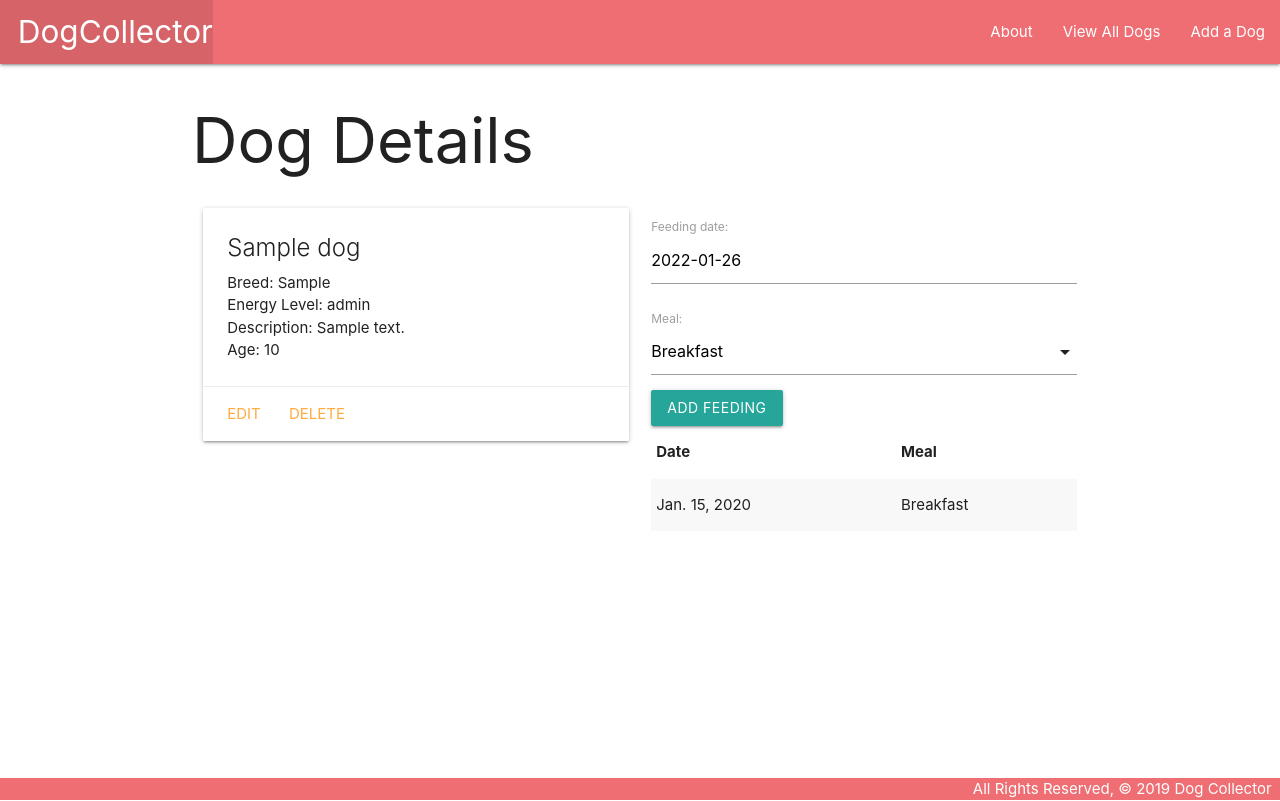
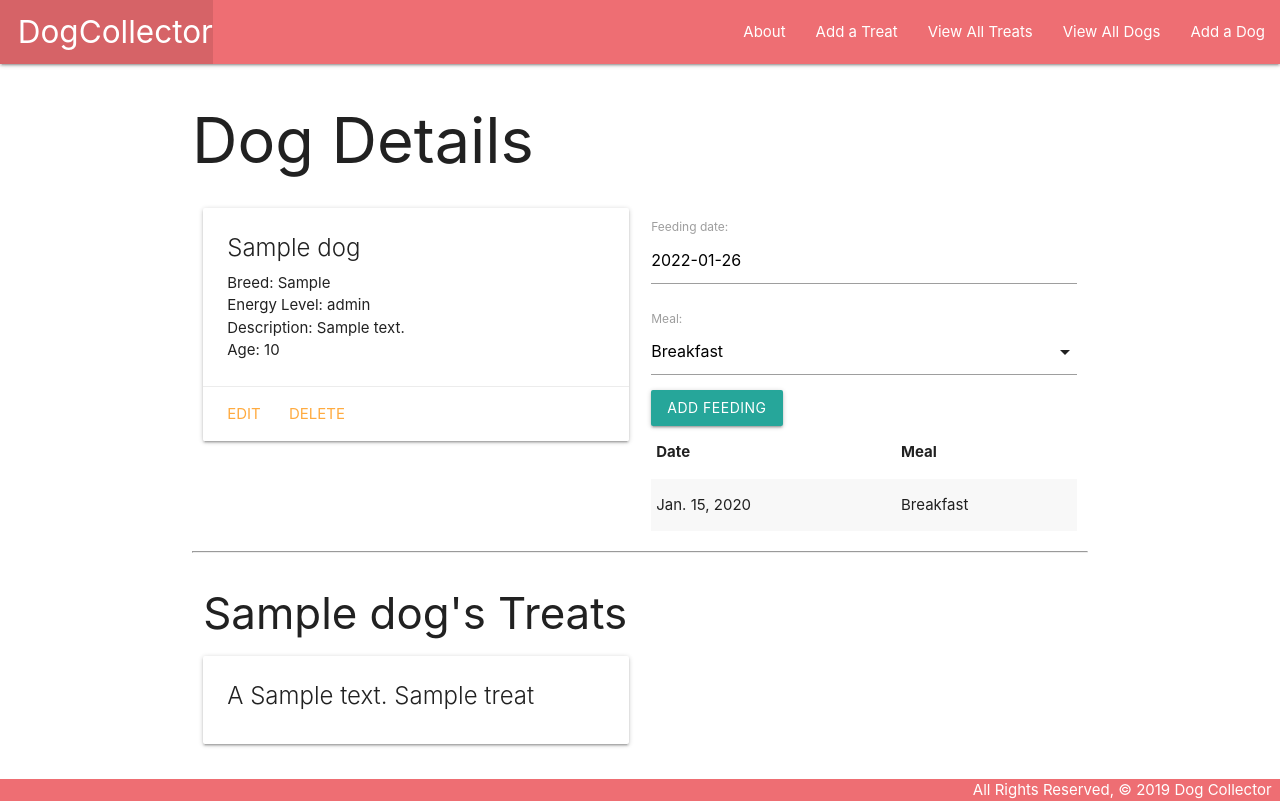
Before and after one commit to sophiedamelio/dogcollector, a Django app: page /dogs/1/ in a window 1280 px wide. Run offline with Django 3.2, Linux system fonts and the light colour scheme; tables that the repository leaves empty hold one stand-in row (values such as "Sample post").

Commit message:
Add M:M relationship of Treat to Dog, begin logic and functionality.

```diff
--- a/main_app/models.py
+++ b/main_app/models.py
@@ -1,5 +1,7 @@
 from django.db import models
 from django.urls import reverse
+from datetime import date
+
 
 # Create your models here.
 
@@ -11,12 +13,24 @@ MEALS = (
 )
 
 
+class Treat(models.Model):
+    name = models.CharField(max_length=50)
+    description = models.CharField(max_length=200)
+
+    def __str__(self):
+        return self.name
+
+    def get_absolute_url(self):
+        return reverse('treat_detail', kwargs={'pk': self.id})
+
+
 class Dog(models.Model):
     name = models.CharField(max_length=100)
     breed = models.CharField(max_length=100)
     energyLevel = models.CharField(max_length=100)
     description = models.TextField(max_length=250)
     age = models.IntegerField()
+    treats = models.ManyToManyField(Treat)
 
     def __str__(self):
         return self.name
--- a/main_app/templates/base.html
+++ b/main_app/templates/base.html
@@ -20,8 +20,11 @@
         </ul>
         <ul class="right">
           <li><a href="{% url 'about' %}">About</a></li>
+          <li><a href="{% url 'treat_create' %}">Add a Treat</a></li>
+          <li><a href="{% url 'treat_index' %}">View All Treats</a></li>
           <li><a href="{% url 'index' %}">View All Dogs</a></li>
           <li><a href="{% url 'dogs_create'%}">Add a Dog</a></li>
+
 
         </ul>
       </div>
--- a/main_app/templates/dogs/detail.html
+++ b/main_app/templates/dogs/detail.html
@@ -46,6 +46,33 @@
     </table>
   </div>
 </div>
+
+<hr>
+<div class="row">
+  <div class="col s6">
+    <h3>{{ dog.name }}'s Treats</h3>
+    {% if dog.treats.count %}
+      {% for treat in dog.treats.all %}
+        <div class="card">
+          <div class="card-content">
+            <span class="card-title">
+              A {{ treat.description }} {{ treat.name }}
+            </span>
+          </div>
+        </div>
+      {% endfor %}
+    {% else %}
+      <h5>No Treats :(</h5>
+    {% endif %}
+  </div>
+  <!-- Available toys will come after this line -->
+</div>
+
+
+
+
+
+
 <script>
 
     const dateEl = document.getElementById('id_date');
--- a/main_app/urls.py
+++ b/main_app/urls.py
@@ -10,5 +10,15 @@ urlpatterns = [
          views.add_feeding, name='add_feeding'),
     path('dogs/create/', views.DogCreate.as_view(), name='dogs_create'),
     path('dogs/<int:pk>/update/', views.DogUpdate.as_view(), name='dogs_update'),
-    path('dogs/<int:pk>/delete/', views.DogDelete.as_view(), name='dogs_delete')
+    path('dogs/<int:pk>/delete/', views.DogDelete.as_view(), name='dogs_delete'),
+
+    path('treats/', views.TreatList.as_view(), name='treats_index'),
+    path('treats/<int:pk>/', views.TreatDetail.as_view(), name='treats_detail'),
+    path('treats/create/', views.TreatCreate.as_view(), name='treats_create'),
+    path('treats/<int:pk>/update/',
+         views.TreatUpdate.as_view(), name='treats_update'),
+    path('treats/<int:pk>/delete/',
+         views.TreatDelete.as_view(), name='treats_delete')
+
+
 ]
--- a/main_app/views.py
+++ b/main_app/views.py
@@ -1,8 +1,10 @@
 from django.shortcuts import render, redirect
 
-from django.views.generic import CreateView, UpdateView, DeleteView
+from django.views.generic.edit import CreateView, UpdateView, DeleteView
+from django.views.generic import ListView, DetailView
 
-from .models import Dog
+
+from .models import Dog, Treat
 from .forms import FeedingForm
 
 # Create your views here.
@@ -41,9 +43,13 @@ def dogs_detail(request, dog_id):
     dog = Dog.objects.get(id=dog_id)
     feeding_form = FeedingForm()
 
+    treats_dog_doesnt_have = Treat.objects.exclude(
+        id__in=dog.treats.all().values_list('id'))
+
     return render(request, 'dogs/detail.html', {
         'dog': dog,
-        'feeding_form': feeding_form
+        'feeding_form': feeding_form,
+        'treats': treats_dog_doesnt_have
     })
 
 
@@ -54,3 +60,32 @@ def add_feeding(request, dog_id):
         new_feeding.dog_id = dog_id
         new_feeding.save()
     return redirect('detail', dog_id=dog_id)
+
+
+def assoc_toy(request, dog_id, treat_id):
+    dog = Dog.objects.get(id=dog_id)
+    dog.treats.add(treat_id)
+    return redirect('detail', dog_id=dog_id)
+
+
+class TreatList(ListView):
+    model = Treat
+
+
+class TreatDetail(DetailView):
+    model = Treat
+
+
+class TreatCreate(CreateView):
+    model = Treat
+    fields = '__all__'
+
+
+class TreatUpdate(UpdateView):
+    model = Treat
+    fields = ['name', 'description']
+
+
+class TreatDelete(DeleteView):
+    model = Treat
+    success_url = '/treats/'
```
Also changed, not shown: main_app/templates/main_app/treat_confirm_delete.html (added, +15 -0 lines), main_app/templates/main_app/treat_detail.html (added, +20 -0 lines), main_app/templates/main_app/treat_form.html (added, +19 -0 lines), main_app/templates/main_app/treat_list.html (added, +17 -0 lines), main_app/migrations/0003_auto_20220126_2251.py (added), main_app/migrations/0004_dog_treats.py (added).
